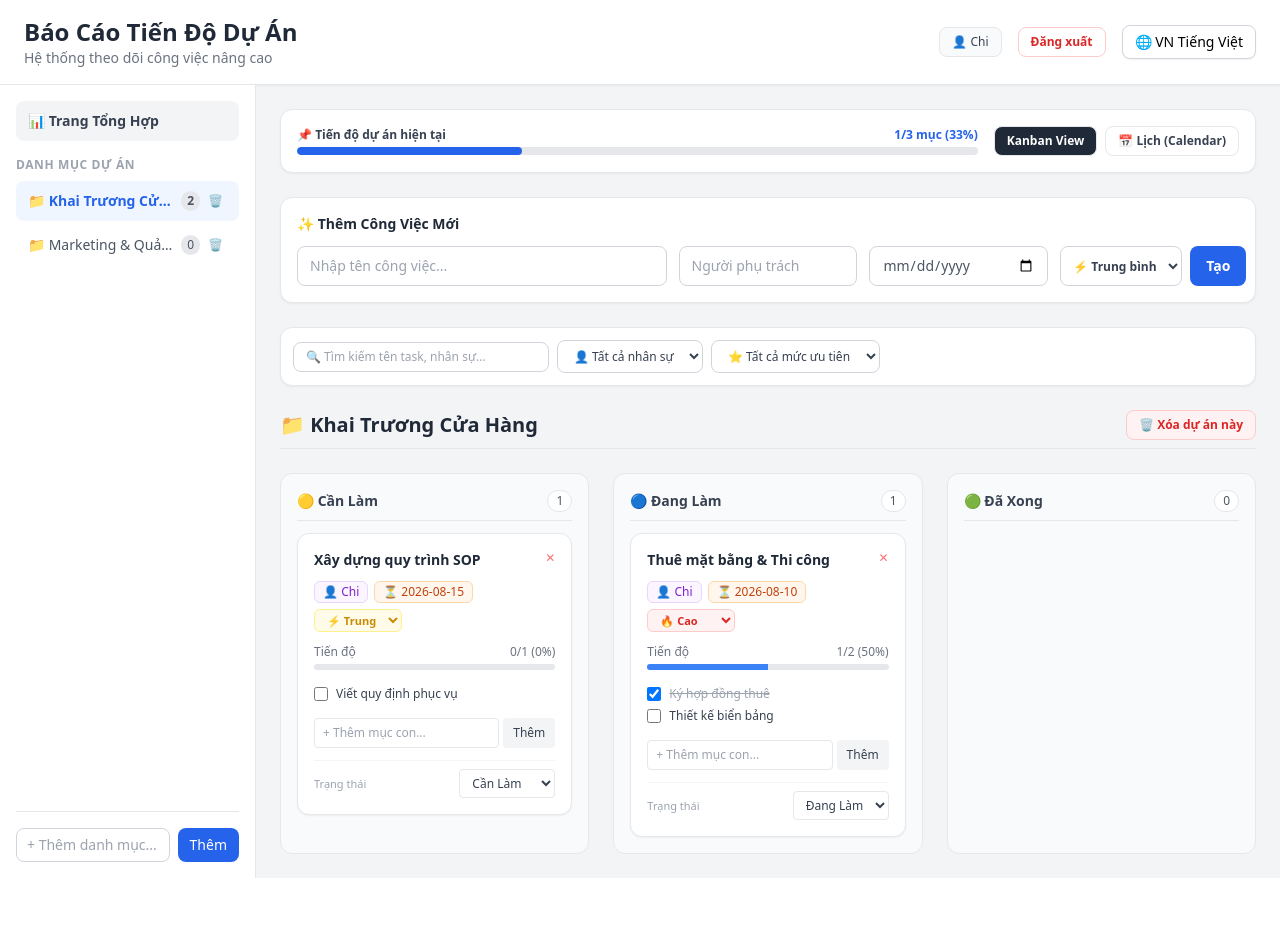
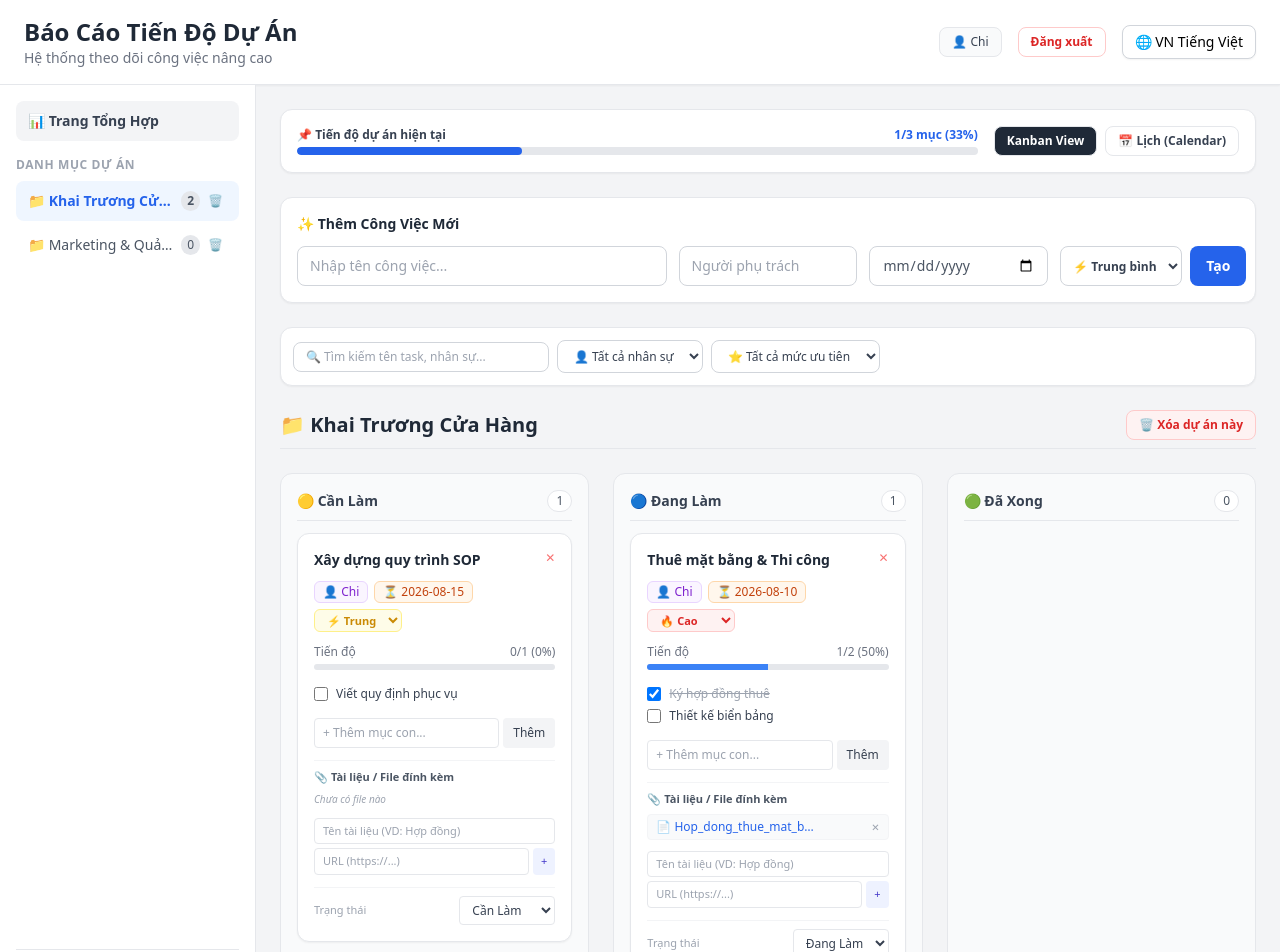
Before and after one commit to Chinguyen9213/D-n-1, a React (Vite) app in the folder frontend/: page / in a window 1280 px wide. Shown: the top 952 px of the page. Before the commit the page ends 878 px from the top, so only its background shows below. Built offline with nearby package versions, Linux system fonts and the light colour scheme.

Commit message:
Update App.jsx

```diff
--- a/frontend/src/App.jsx
+++ b/frontend/src/App.jsx
@@ -50,10 +50,10 @@ function MainApp({ user, onLogout }) {
     if (saved) {
       try {
         const parsed = JSON.parse(saved);
-        // Tự động tương thích ngược bổ sung thêm trường priority nếu task cũ chưa có
         return parsed.map(t => ({
           ...t,
-          priority: t.priority || 'MEDIUM'
+          priority: t.priority || 'MEDIUM',
+          attachments: t.attachments || [] // Đảm bảo luôn có mảng attachments
         }));
       } catch (e) { console.error(e); }
     }
@@ -70,6 +70,9 @@ function MainApp({ user, onLogout }) {
         checklists: [
           { id: 101, textVi: 'Ký hợp đồng thuê', textJa: '賃貸契約締結', completed: true },
           { id: 102, textVi: 'Thiết kế biển bảng', textJa: '看板デザイン', completed: false }
+        ],
+        attachments: [
+          { id: 'a1', name: 'Hop_dong_thue_mat_bang.pdf', url: 'https://example.com' }
         ]
       },
       {
@@ -83,7 +86,8 @@ function MainApp({ user, onLogout }) {
         dueDate: '2026-08-15',
         checklists: [
           { id: 201, textVi: 'Viết quy định phục vụ', textJa: '接客ルールの作成', completed: false }
-        ]
+        ],
+        attachments: []
       }
     ];
   });
@@ -95,12 +99,15 @@ function MainApp({ user, onLogout }) {
   const [newProjectName, setNewProjectName] = useState('');
   const [checklistFilter, setChecklistFilter] = useState('all');
   const [isTranslating, setIsTranslating] = useState(false);
-
   const [newTaskTitle, setNewTaskTitle] = useState('');
   const [newTaskAssignee, setNewTaskAssignee] = useState('');
   const [newTaskDueDate, setNewTaskDueDate] = useState('');
   const [newTaskPriority, setNewTaskPriority] = useState('MEDIUM');
   const [newChecklistText, setNewChecklistText] = useState({});
+
+  // State hỗ trợ nhập tài liệu đính kèm cho từng task
+  const [newAttName, setNewAttName] = useState({});
+  const [newAttUrl, setNewAttUrl] = useState({});
 
   // Các state cho tính năng mới (Lọc & Chế độ hiển thị)
   const [searchTerm, setSearchTerm] = useState('');
@@ -165,7 +172,8 @@ function MainApp({ user, onLogout }) {
         priority: newTaskPriority,
         assignee: newTaskAssignee.trim() || user,
         dueDate: newTaskDueDate || '',
-        checklists: []
+        checklists: [],
+        attachments: []
       };
       setTasks(prev => [...prev, newTask]);
       setNewTaskTitle('');
@@ -196,6 +204,35 @@ function MainApp({ user, onLogout }) {
       setNewChecklistText(prev => ({ ...prev, [taskId]: '' }));
       setIsTranslating(false);
     }
+  };
+
+  // Hàm xử lý thêm tài liệu đính kèm vào Task
+  const handleAddAttachment = (taskId, e) => {
+    e.preventDefault();
+    const name = newAttName[taskId];
+    const url = newAttUrl[taskId];
+    if (!name || !name.trim() || !url || !url.trim()) return;
+
+    setTasks(prev => prev.map(t => {
+      if (t.id === taskId) {
+        const newAtt = { id: 'att_' + Date.now(), name: name.trim(), url: url.trim() };
+        return { ...t, attachments: [...(t.attachments || []), newAtt] };
+      }
+      return t;
+    }));
+
+    setNewAttName(prev => ({ ...prev, [taskId]: '' }));
+    setNewAttUrl(prev => ({ ...prev, [taskId]: '' }));
+  };
+
+  // Hàm xóa tài liệu đính kèm khỏi Task
+  const handleDeleteAttachment = (taskId, attId) => {
+    setTasks(prev => prev.map(t => {
+      if (t.id === taskId) {
+        return { ...t, attachments: t.attachments.filter(a => a.id !== attId) };
+      }
+      return t;
+    }));
   };
 
   const handleStatusChange = (taskId, newStatus) => {
@@ -247,15 +284,13 @@ function MainApp({ user, onLogout }) {
     return true;
   });
 
-  // Tính tiến độ tổng quan toàn hệ thống dựa trên tổng số checklist (Thanh tiến độ tổng quan)
   const totalChecklistsCount = tasks.reduce((acc, t) => acc + t.checklists.length, 0);
   const completedChecklistsCount = tasks.reduce((acc, t) => acc + t.checklists.filter(c => c.completed).length, 0);
   const overallProgress = totalChecklistsCount > 0 ? Math.round((completedChecklistsCount / totalChecklistsCount) * 100) : 0;
 
   const currentProjectObj = projects.find(p => p.id === currentView);
+  const currentProjectTasks = tasks.filter(t => t.projectId === currentView);
 
-  // Danh sách task sau khi lọc theo Search, Assignee, Priority (Dùng cho Kanban & Lịch)
-  const currentProjectTasks = tasks.filter(t => t.projectId === currentView);
   const filteredTasks = currentProjectTasks.filter(t => {
     const title = getTaskTitle(t).toLowerCase();
     const assigneeName = (t.assignee || '').toLowerCase();
@@ -265,7 +300,6 @@ function MainApp({ user, onLogout }) {
     return matchSearch && matchAssignee && matchPriority;
   });
 
-  // Lấy danh sách nhân sự duy nhất để đưa vào bộ lọc
   const uniqueAssignees = Array.from(new Set(tasks.map(t => t.assignee).filter(Boolean)));
 
   return (
@@ -275,7 +309,6 @@ function MainApp({ user, onLogout }) {
           ⚡ {isJa ? '自動翻訳中...' : 'Đang tự động dịch...'}
         </div>
       )}
-
       <header className="bg-white border-b border-gray-200 px-6 py-4 shadow-sm flex justify-between items-center">
         <div>
           <h1 className="text-2xl font-bold text-gray-800">{isJa ? 'プロジェクト進捗レポート' : 'Báo Cáo Tiến Độ Dự Án'}</h1>
@@ -300,7 +333,6 @@ function MainApp({ user, onLogout }) {
           >
             📊 {isJa ? 'ダッシュボード' : 'Trang Tổng Hợp'}
           </button>
-
           <h2 className="text-xs font-semibold text-gray-400 uppercase tracking-wider mb-2">{isJa ? 'プロジェクト一覧' : 'DANH MỤC DỰ ÁN'}</h2>
 
           <div className="flex-1 overflow-y-auto space-y-1">
@@ -358,7 +390,6 @@ function MainApp({ user, onLogout }) {
                 </div>
               </div>
 
-              {/* THANH TIẾN ĐỘ TỔNG QUAN HỆ THỐNG */}
               <div className="bg-white p-5 rounded-xl border border-gray-200 shadow-sm space-y-2">
                 <div className="flex justify-between items-center">
                   <span className="text-sm font-bold text-gray-800">🚀 {isJa ? '全体チェックリスト進捗バー' : 'Thanh Tiến Độ Tổng Quan Toàn Bộ Dự Án'}</span>
@@ -378,7 +409,6 @@ function MainApp({ user, onLogout }) {
                     <button onClick={() => setChecklistFilter('completed')} className={`text-xs px-3 py-1.5 rounded-lg font-medium ${checklistFilter === 'completed' ? 'bg-green-600 text-white' : 'bg-gray-100 text-gray-600'}`}>{isJa ? '完了済み' : 'Đã xong'}</button>
                   </div>
                 </div>
-
                 <div className="overflow-x-auto">
                   <table className="w-full text-left text-xs border-collapse">
                     <thead>
@@ -407,7 +437,6 @@ function MainApp({ user, onLogout }) {
             </div>
           ) : (
             <div className="space-y-6">
-              {/* THANH TIẾN ĐỘ CỦA DỰ ÁN HIỆN TẠI */}
               {(() => {
                 const projChecklists = currentProjectTasks.flatMap(t => t.checklists);
                 const projTotal = projChecklists.length;
@@ -424,7 +453,6 @@ function MainApp({ user, onLogout }) {
                         <div className="bg-blue-600 h-2 rounded-full transition-all duration-300" style={{ width: `${projPercent}%` }}></div>
                       </div>
                     </div>
-                    {/* Chuyển đổi giữa chế độ Kanban và Lịch biểu */}
                     <div className="flex gap-2 shrink-0">
                       <button
                         onClick={() => setViewMode('kanban')}
@@ -443,7 +471,6 @@ function MainApp({ user, onLogout }) {
                 );
               })()}
 
-              {/* KHUNG THÊM TASK MỚI (Có chọn mức độ ưu tiên) */}
               <div className="bg-white p-4 rounded-xl border border-gray-200 shadow-sm space-y-3">
                 <h3 className="text-sm font-bold text-gray-800">✨ {isJa ? '新しいタスクを追加' : 'Thêm Công Việc Mới'}</h3>
                 <form onSubmit={handleAddTask} className="grid grid-cols-1 md:grid-cols-5 gap-3">
@@ -461,7 +488,6 @@ function MainApp({ user, onLogout }) {
                 </form>
               </div>
 
-              {/* THANH TÌM KIẾM & BỘ LỌC NHANH (Filter & Search) */}
               <div className="bg-white p-3 rounded-xl border border-gray-200 shadow-sm flex flex-wrap items-center gap-3 justify-between">
                 <div className="flex flex-wrap items-center gap-2 flex-1">
                   <input
@@ -493,7 +519,6 @@ function MainApp({ user, onLogout }) {
                 )}
               </div>
 
-              {/* CHẾ ĐỘ HIỂN THỊ KANBAN HOẶC LỊCH BIỂU (CALENDAR VIEW) */}
               {viewMode === 'kanban' ? (
                 <div className="grid grid-cols-1 md:grid-cols-3 gap-6 align-top">
                   {[
@@ -508,26 +533,22 @@ function MainApp({ user, onLogout }) {
                           <span className="font-semibold text-gray-700 text-sm">{col.icon} {isJa ? col.labelJa : col.labelVi}</span>
                           <span className="bg-white text-gray-600 text-xs px-2 py-0.5 rounded-full border border-gray-200">{statusTasks.length}</span>
                         </div>
-
                         {statusTasks.map(task => {
                           const totalItems = task.checklists.length;
                           const completedItems = task.checklists.filter(c => c.completed).length;
                           const progressPercent = totalItems > 0 ? Math.round((completedItems / totalItems) * 100) : 0;
                           const priorityInfo = PRIORITIES[task.priority] || PRIORITIES['MEDIUM'];
-
                           return (
                             <div key={task.id} className="bg-white p-4 rounded-xl border border-gray-200 shadow-sm space-y-3">
                               <div className="flex justify-between items-start gap-2">
                                 <h3 className="font-semibold text-gray-800 text-sm leading-snug">{getTaskTitle(task)}</h3>
                                 <button onClick={() => handleDeleteTask(task.id)} className="text-xs text-red-400 hover:text-red-600 shrink-0">✕</button>
                               </div>
-
                               <div className="flex flex-wrap gap-1.5 text-xs items-center justify-between">
                                 <div className="flex flex-wrap gap-1.5">
                                   {task.assignee && <span className="bg-purple-50 text-purple-700 border border-purple-200 px-2 py-0.5 rounded-md font-medium">👤 {task.assignee}</span>}
                                   {task.dueDate && <span className="bg-orange-50 text-orange-700 border border-orange-200 px-2 py-0.5 rounded-md font-medium">⏳ {task.dueDate}</span>}
                                 </div>
-                                {/* Mức độ ưu tiên có thể thay đổi trực tiếp ngay trên task */}
                                 <select
                                   value={task.priority || 'MEDIUM'}
                                   onChange={(e) => handlePriorityChange(task.id, e.target.value)}
@@ -568,6 +589,45 @@ function MainApp({ user, onLogout }) {
                                 <button type="submit" disabled={isTranslating} className="bg-gray-100 hover:bg-gray-200 text-gray-700 text-xs px-2.5 py-1.5 rounded font-medium">{isJa ? '追加' : 'Thêm'}</button>
                               </form>
 
+                              {/* 👉 KHU VỰC TÀI LIỆU VÀ FILE ĐÍNH KÈM TRONG MỖI TASK */}
+                              <div className="pt-2 border-t border-gray-100 space-y-1.5">
+                                <p className="text-[11px] font-bold text-gray-600">📎 {isJa ? '添付資料' : 'Tài liệu / File đính kèm'}</p>
+                                {task.attachments && task.attachments.length > 0 ? (
+                                  <div className="space-y-1">
+                                    {task.attachments.map(att => (
+                                      <div key={att.id} className="flex items-center justify-between text-xs bg-gray-50 px-2 py-1 rounded border border-gray-100 group">
+                                        <a href={att.url} target="_blank" rel="noreferrer" className="text-blue-600 hover:underline truncate pr-2 max-w-[170px]" title={att.name}>
+                                          📄 {att.name}
+                                        </a>
+                                        <button onClick={() => handleDeleteAttachment(task.id, att.id)} className="text-gray-400 hover:text-red-500 text-[10px]">✕</button>
+                                      </div>
+                                    ))}
+                                  </div>
+                                ) : (
+                                  <p className="text-[10px] text-gray-400 italic">{isJa ? '資料なし' : 'Chưa có file nào'}</p>
+                                )}
+
+                                <form onSubmit={(e) => handleAddAttachment(task.id, e)} className="space-y-1 pt-1">
+                                  <input
+                                    type="text"
+                                    placeholder={isJa ? '資料名 (例: 契約書)' : 'Tên tài liệu (VD: Hợp đồng)'}
+                                    value={newAttName[task.id] || ''}
+                                    onChange={(e) => setNewAttName({ ...newAttName, [task.id]: e.target.value })}
+                                    className="w-full text-[11px] border border-gray-200 rounded px-2 py-1 focus:outline-none"
+                                  />
+                                  <div className="flex gap-1">
+                                    <input
+                                      type="text"
+                                      placeholder="URL (https://...)"
+                                      value={newAttUrl[task.id] || ''}
+                                      onChange={(e) => setNewAttUrl({ ...newAttUrl, [task.id]: e.target.value })}
+                                      className="w-full text-[11px] border border-gray-200 rounded px-2 py-1 focus:outline-none"
+                                    />
+                                    <button type="submit" className="bg-indigo-50 hover:bg-indigo-100 text-indigo-700 text-[11px] px-2 py-1 rounded font-medium shrink-0">+</button>
+                                  </div>
+                                </form>
+                              </div>
+
                               <div className="pt-2 border-t border-gray-100 flex items-center justify-between">
                                 <span className="text-[11px] text-gray-400">{isJa ? 'ステータス' : 'Trạng thái'}</span>
                                 <select value={task.status} onChange={(e) => handleStatusChange(task.id, e.target.value)} className="text-xs border border-gray-200 rounded px-2 py-1 bg-white text-gray-700 font-medium">
@@ -584,7 +644,6 @@ function MainApp({ user, onLogout }) {
                   })}
                 </div>
               ) : (
-                /* CHẾ ĐỘ LỊCH BIỂU (CALENDAR VIEW) SẮP XẾP THEO HẠN CHÓT */
                 <div className="bg-white rounded-xl border border-gray-200 shadow-sm p-6 space-y-4">
                   <h3 className="font-bold text-gray-800 text-base">📅 {isJa ? '期限別カレンダーリスト' : 'Lịch Biểu Sắp Xếp Theo Hạn Chót (Deadline)'}</h3>
                   <div className="divide-y divide-gray-100">
```
